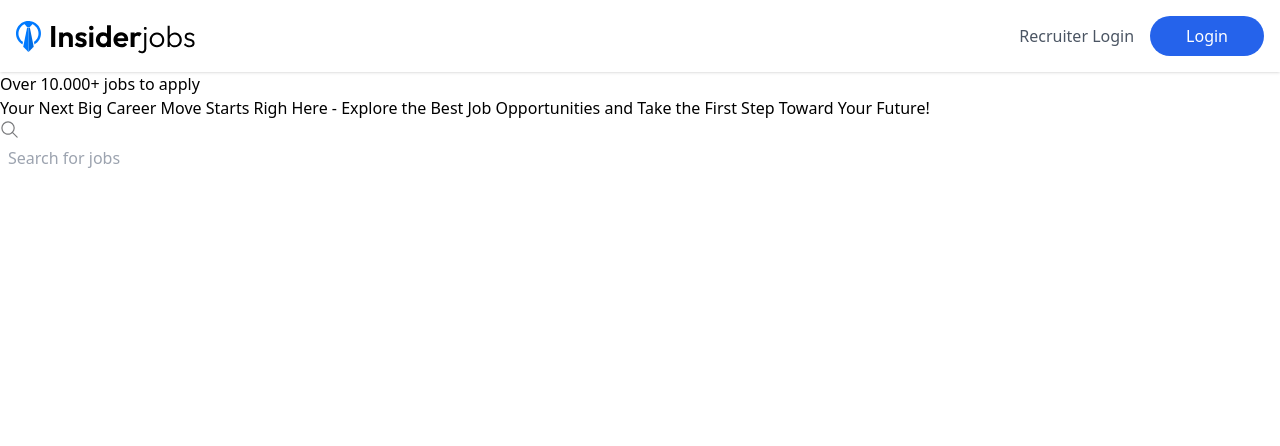
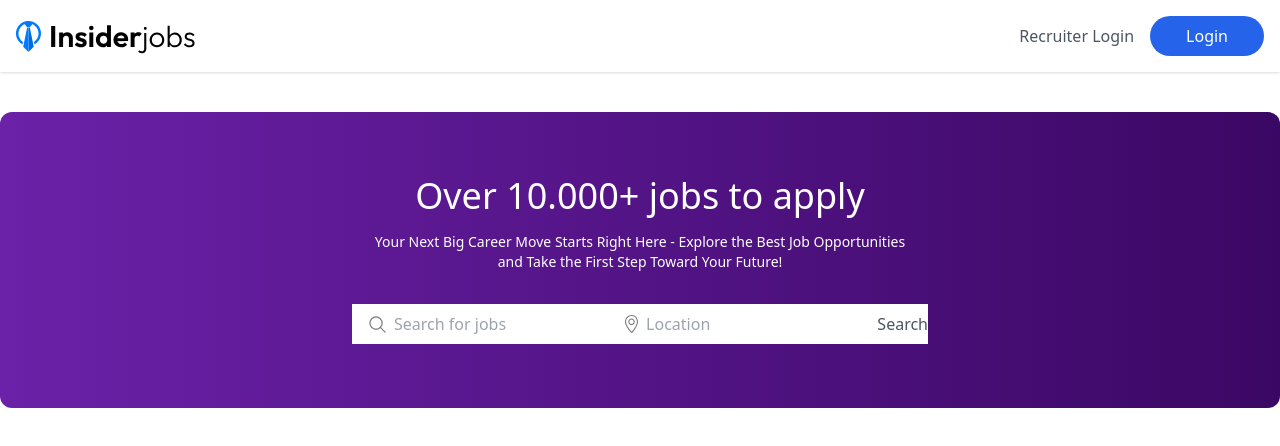
Before and after one commit to FelipeMDantas/JobPortal, a React (Vite) app in the folder client/: page / in a window 1280 px wide. Shown: the top 446 px of the page. Built offline with nearby package versions, Linux system fonts and the light colour scheme; no server answers.

Commit message:
[feat] Style hero component's elements

```diff
--- a/client/src/components/Hero.jsx
+++ b/client/src/components/Hero.jsx
@@ -2,13 +2,17 @@ import { assets } from "../assets/assets";
 
 const Hero = () => {
   return (
-    <div>
-      <h2>Over 10.000+ jobs to apply</h2>
-      <p>
-        Your Next Big Career Move Starts Righ Here - Explore the Best Job
+    <div className="container 2xl:px-20 mx-auto my-10">
+      <div className="bg-gradient-to-r from-purple-800 to-purple-950 text-white py-16 text-center rounded-xl">
+        <h2 className="text-2xl md:text-3xl lg:text-4xl font-medium mb-4">
+          Over 10.000+ jobs to apply
+        </h2>
+        <p className="mb-8 max-w-xl mx-auto text-sm font-light px-5">
+          Your Next Big Career Move Starts Right Here - Explore the Best Job
           Opportunities and Take the First Step Toward Your Future!
         </p>
-      <div>
+        <div className="flex items-center justify-between bg-white text-gray-600 max-w-xl pl-4 mx-4 sm:mx-auto">
+          <div className="flex items-center">
             <img src={assets.search_icon} alt="" />
             <input
               type="text"
@@ -16,6 +20,17 @@ const Hero = () => {
               className="max-sm:text-xs p-2 rounded outline-none w-full"
             />
           </div>
+          <div className="flex items-center">
+            <img src={assets.location_icon} alt="" />
+            <input
+              type="text"
+              placeholder="Location"
+              className="max-sm:text-xs p-2 rounded outline-none w-full"
+            />
+          </div>
+          <button>Search</button>
+        </div>
+      </div>
     </div>
   );
 };
```
Lines whose indentation alone changed are shown as unchanged.
